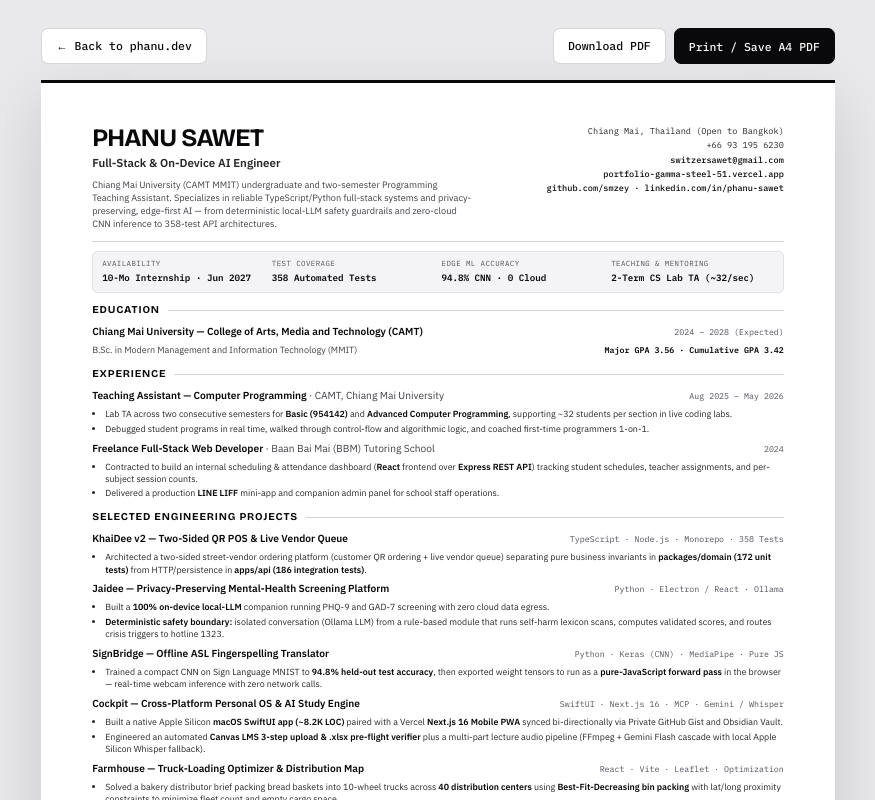
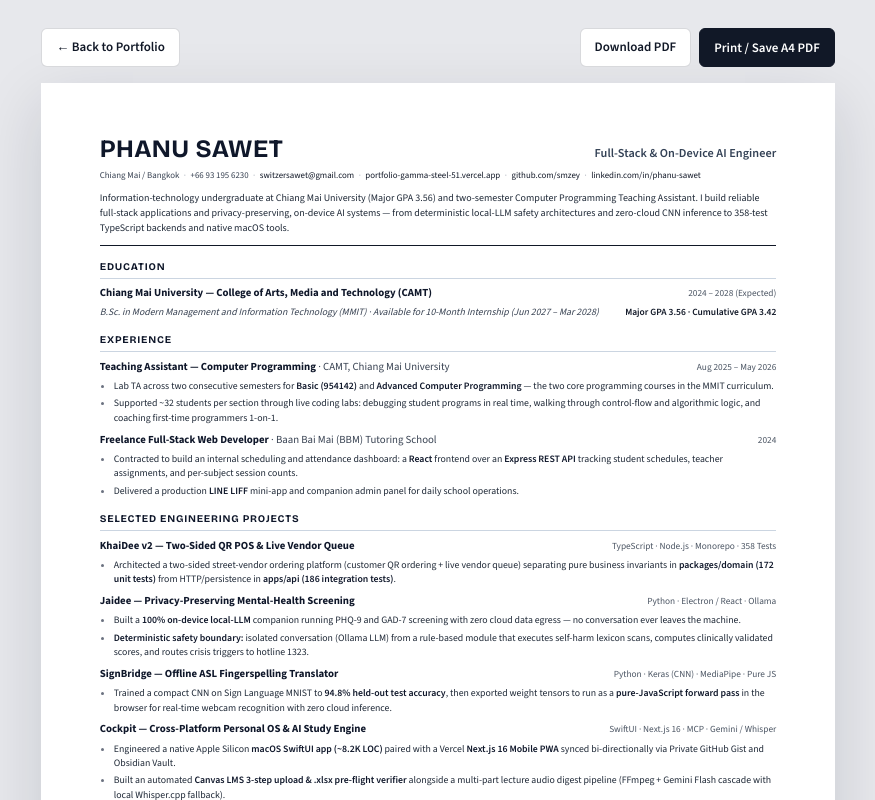
Before and after one commit to smzey/portfolio, a Next.js app: page /cv in a window 1280 px wide. Shown: the top 800 px of the page, without its empty margins (202-1077 px from the left). Built offline with nearby package versions, Linux system fonts and the light colour scheme; a web font is replaced by a local one.

Commit message:
refactor(cv): rebuild CV in Source Sans 3 executive layout with clean ATS structure

```diff
--- a/src/app/cv/cv.module.css
+++ b/src/app/cv/cv.module.css
@@ -1,8 +1,11 @@
 .wrapper {
   min-height: 100vh;
-  background: #e9e9ec;
+  background: #e7e8ec;
   padding: 28px 16px 56px;
-  color: #09090b;
+  color: #111827;
+  font-family: var(--font-cv), -apple-system, BlinkMacSystemFont, 'Helvetica Neue', Arial, sans-serif;
+  -webkit-font-smoothing: antialiased;
+  -moz-osx-font-smoothing: grayscale;
 }
 
 .toolbar {
@@ -19,217 +22,204 @@
   align-items: center;
   gap: 6px;
   padding: 8px 14px;
-  border-radius: 7px;
-  border: 1px solid rgba(9, 9, 11, 0.16);
+  border-radius: 6px;
+  border: 1px solid rgba(17, 24, 39, 0.16);
   background: #ffffff;
-  color: #09090b;
-  font-family: var(--font-mono), ui-monospace, monospace;
-  font-size: 11.5px;
-  font-weight: 500;
+  color: #111827;
+  font-family: var(--font-cv), -apple-system, sans-serif;
+  font-size: 13px;
+  font-weight: 600;
   cursor: pointer;
+  text-decoration: none;
 }
 
 .toolbarPrimary {
-  background: #09090b;
-  color: #fafafa;
-  border-color: #09090b;
+  background: #111827;
+  color: #ffffff;
+  border-color: #111827;
 }
 
-/* Exact A4 Swiss Architectural Sheet */
+/* Exact A4 Executive Engineering CV Sheet */
 .sheet {
   width: 210mm;
   min-height: 297mm;
   max-height: 297mm;
   margin: 0 auto;
   background: #ffffff;
-  color: #09090b;
-  padding: 11mm 13.5mm 10mm;
-  border-top: 3.5px solid #09090b;
-  box-shadow: 0 20px 60px rgba(9, 9, 11, 0.14);
+  color: #111827;
+  padding: 14mm 15.5mm 13mm;
+  box-shadow: 0 20px 60px rgba(17, 24, 39, 0.14);
   overflow: hidden;
   display: flex;
   flex-direction: column;
-  gap: 9px;
-}
-
-.mono {
-  font-family: var(--font-mono), ui-monospace, SFMono-Regular, Menlo, monospace;
+  gap: 13px;
+  font-family: var(--font-cv), -apple-system, BlinkMacSystemFont, 'Helvetica Neue', Arial, sans-serif;
   font-variant-numeric: tabular-nums;
 }
 
 /* Header */
 .header {
-  display: grid;
-  grid-template-columns: 1.3fr 1fr;
-  gap: 14px;
-  align-items: start;
-  padding-bottom: 9px;
-  border-bottom: 1px solid #d4d4d8;
+  display: flex;
+  flex-direction: column;
+  gap: 5.5px;
+  padding-bottom: 10px;
+  border-bottom: 1.5px solid #111827;
+}
+
+.headerTop {
+  display: flex;
+  justify-content: space-between;
+  align-items: baseline;
+  gap: 12px;
 }
 
 .name {
   margin: 0;
-  font-family: var(--font-display), var(--font-sans), sans-serif;
   font-size: 25px;
   font-weight: 700;
-  letter-spacing: -0.03em;
+  letter-spacing: 0.015em;
   line-height: 1.05;
-  color: #09090b;
+  color: #0f172a;
 }
 
 .role {
-  margin-top: 3px;
-  font-size: 11.5px;
+  font-size: 12.2px;
   font-weight: 600;
-  color: #27272a;
+  color: #334155;
+  letter-spacing: 0.005em;
+}
+
+.contactLine {
+  display: flex;
+  flex-wrap: nowrap;
+  align-items: center;
+  gap: 4.5px;
+  font-size: 8.85px;
+  line-height: 1.4;
+  color: #374151;
+  white-space: nowrap;
+}
+
+.contactSep {
+  color: #9ca3af;
+}
+
+.contactLink {
+  color: #111827;
+  text-decoration: none;
+  font-weight: 500;
 }
 
 .summary {
-  margin: 6px 0 0;
-  font-size: 9.2px;
-  line-height: 1.44;
-  color: #3f3f46;
-}
-
-.contactBlock {
-  display: flex;
-  flex-direction: column;
-  align-items: flex-end;
-  gap: 2.5px;
-  font-size: 8.6px;
-  line-height: 1.38;
-  color: #27272a;
-}
-
-.contactLink {
-  color: #09090b;
-  font-weight: 500;
-}
-
-/* KPI Proof Strip */
-.strip {
-  display: grid;
-  grid-template-columns: repeat(4, minmax(0, 1fr));
-  gap: 7px;
-  padding: 6.5px 9px;
-  background: #f4f4f6;
-  border: 1px solid #e4e4e7;
-  border-radius: 5px;
-}
-
-.stripItem {
-  display: flex;
-  flex-direction: column;
-  gap: 1px;
-}
-
-.stripKey {
-  font-size: 7.4px;
-  letter-spacing: 0.06em;
-  text-transform: uppercase;
-  color: #52525b;
-}
-
-.stripVal {
-  font-size: 9.2px;
-  font-weight: 600;
-  color: #09090b;
+  margin: 3px 0 0;
+  font-size: 10px;
+  line-height: 1.5;
+  color: #1f2937;
 }
 
 /* Sections */
 .section {
   display: flex;
   flex-direction: column;
-  gap: 5.5px;
-}
-
-.secHead {
-  display: flex;
-  align-items: center;
-  gap: 8px;
+  gap: 7.5px;
 }
 
 .secTitle {
   margin: 0;
-  font-family: var(--font-display), var(--font-sans), sans-serif;
-  font-size: 10.5px;
+  padding-bottom: 3px;
+  border-bottom: 1px solid #cbd5e1;
+  font-size: 10.2px;
   font-weight: 700;
   letter-spacing: 0.08em;
   text-transform: uppercase;
-  color: #09090b;
-  white-space: nowrap;
-}
-
-.secRule {
-  flex: 1;
-  height: 1px;
-  background: #d4d4d8;
+  color: #0f172a;
 }
 
 /* Entries */
 .entry {
   display: flex;
   flex-direction: column;
-  gap: 2px;
+  gap: 2.5px;
 }
 
 .entryTop {
   display: flex;
   justify-content: space-between;
   align-items: baseline;
-  gap: 10px;
+  gap: 12px;
 }
 
 .entryTitle {
-  font-size: 10.2px;
-  font-weight: 600;
-  color: #09090b;
+  font-size: 10.8px;
+  font-weight: 700;
+  color: #0f172a;
+  line-height: 1.3;
 }
 
 .entryOrg {
   font-weight: 400;
-  color: #3f3f46;
+  color: #374151;
+}
+
+.entrySub {
+  font-size: 9.8px;
+  font-style: italic;
+  color: #374151;
+  line-height: 1.38;
 }
 
 .entryMeta {
-  font-size: 8.3px;
-  color: #52525b;
+  font-size: 9.3px;
+  font-weight: 500;
+  color: #4b5563;
+  white-space: nowrap;
+}
+
+.entryMetaStrong {
+  font-size: 9.5px;
+  font-weight: 600;
+  color: #111827;
   white-space: nowrap;
 }
 
 .bullets {
-  margin: 1.5px 0 0;
-  padding-left: 13px;
+  margin: 2px 0 0;
+  padding-left: 14px;
+  list-style-type: disc;
   display: flex;
   flex-direction: column;
-  gap: 2px;
-  font-size: 8.9px;
-  line-height: 1.4;
-  color: #27272a;
+  gap: 3px;
+  font-size: 9.8px;
+  line-height: 1.46;
+  color: #1f2937;
+}
+
+.bullets li::marker {
+  color: #6b7280;
 }
 
 .bullets li strong {
-  color: #09090b;
+  color: #0f172a;
   font-weight: 600;
 }
 
-/* Skills Table */
+/* Skills Grid */
 .skillsGrid {
   display: grid;
-  grid-template-columns: 96px 1fr;
-  row-gap: 3px;
-  column-gap: 10px;
-  font-size: 8.9px;
-  line-height: 1.38;
+  grid-template-columns: 98px 1fr;
+  row-gap: 4px;
+  column-gap: 12px;
+  font-size: 9.8px;
+  line-height: 1.44;
 }
 
 .skillLabel {
-  font-weight: 600;
-  color: #09090b;
+  font-weight: 700;
+  color: #0f172a;
 }
 
 .skillVal {
-  color: #27272a;
+  color: #1f2937;
 }
 
 @page {
--- /dev/null
+++ b/src/app/cv/layout.tsx
@@ -0,0 +1,20 @@
+import type { Metadata } from 'next';
+import { Source_Sans_3 } from 'next/font/google';
+
+const sourceSans = Source_Sans_3({
+  subsets: ['latin'],
+  weight: ['400', '500', '600', '700'],
+  style: ['normal', 'italic'],
+  variable: '--font-cv',
+  display: 'swap',
+});
+
+export const metadata: Metadata = {
+  title: 'Phanu Sawet — Curriculum Vitae',
+  description:
+    'Curriculum Vitae of Phanu Sawet — Full-Stack & On-Device AI Engineer (Chiang Mai University, CAMT MMIT · Major GPA 3.56).',
+};
+
+export default function CvLayout({ children }: { children: React.ReactNode }) {
+  return <div className={sourceSans.variable}>{children}</div>;
+}
--- a/src/app/cv/page.tsx
+++ b/src/app/cv/page.tsx
@@ -7,7 +7,7 @@ export default function CvPage() {
     <div className={styles.wrapper}>
       <div className={styles.toolbar}>
         <a href="/" className={styles.toolbarBtn}>
-          ← Back to phanu.dev
+          ← Back to Portfolio
         </a>
         <div style={{ display: 'flex', gap: 8 }}>
           <a href="/Phanu_Sawet_CV.pdf" download className={styles.toolbarBtn}>
@@ -26,95 +26,79 @@ export default function CvPage() {
       <article className={styles.sheet}>
         {/* Header */}
         <header className={styles.header}>
-          <div>
+          <div className={styles.headerTop}>
             <h1 className={styles.name}>PHANU SAWET</h1>
             <div className={styles.role}>Full-Stack &amp; On-Device AI Engineer</div>
-            <p className={styles.summary}>
-              Chiang Mai University (CAMT MMIT) undergraduate and two-semester Programming Teaching Assistant.
-              Specializes in reliable TypeScript/Python full-stack systems and privacy-preserving, edge-first AI —
-              from deterministic local-LLM safety guardrails and zero-cloud CNN inference to 358-test API architectures.
-            </p>
           </div>
-          <div className={`${styles.contactBlock} ${styles.mono}`}>
-            <span>Chiang Mai, Thailand (Open to Bangkok)</span>
+
+          <div className={styles.contactLine}>
+            <span>Chiang Mai / Bangkok</span>
+            <span className={styles.contactSep}>·</span>
             <span>+66 93 195 6230</span>
+            <span className={styles.contactSep}>·</span>
             <a className={styles.contactLink} href="mailto:switzersawet@gmail.com">
               switzersawet@gmail.com
             </a>
+            <span className={styles.contactSep}>·</span>
             <a className={styles.contactLink} href="https://portfolio-gamma-steel-51.vercel.app">
               portfolio-gamma-steel-51.vercel.app
             </a>
+            <span className={styles.contactSep}>·</span>
             <a className={styles.contactLink} href="https://github.com/smzey">
-              github.com/smzey · linkedin.com/in/phanu-sawet
+              github.com/smzey
+            </a>
+            <span className={styles.contactSep}>·</span>
+            <a className={styles.contactLink} href="https://linkedin.com/in/phanu-sawet">
+              linkedin.com/in/phanu-sawet
             </a>
           </div>
+
+          <p className={styles.summary}>
+            Information-technology undergraduate at Chiang Mai University (Major GPA 3.56) and two-semester Computer Programming
+            Teaching Assistant. I build reliable full-stack applications and privacy-preserving, on-device AI systems — from
+            deterministic local-LLM safety architectures and zero-cloud CNN inference to 358-test TypeScript backends and native
+            macOS tools.
+          </p>
         </header>
-
-        {/* Engineering Proof Strip */}
-        <section className={styles.strip}>
-          <div className={styles.stripItem}>
-            <span className={`${styles.stripKey} ${styles.mono}`}>AVAILABILITY</span>
-            <span className={`${styles.stripVal} ${styles.mono}`}>10-Mo Internship · Jun 2027</span>
-          </div>
-          <div className={styles.stripItem}>
-            <span className={`${styles.stripKey} ${styles.mono}`}>TEST COVERAGE</span>
-            <span className={`${styles.stripVal} ${styles.mono}`}>358 Automated Tests</span>
-          </div>
-          <div className={styles.stripItem}>
-            <span className={`${styles.stripKey} ${styles.mono}`}>EDGE ML ACCURACY</span>
-            <span className={`${styles.stripVal} ${styles.mono}`}>94.8% CNN · 0 Cloud</span>
-          </div>
-          <div className={styles.stripItem}>
-            <span className={`${styles.stripKey} ${styles.mono}`}>TEACHING &amp; MENTORING</span>
-            <span className={`${styles.stripVal} ${styles.mono}`}>2-Term CS Lab TA (~32/sec)</span>
-          </div>
-        </section>
 
         {/* Education */}
         <section className={styles.section}>
-          <div className={styles.secHead}>
-            <h2 className={styles.secTitle}>Education</h2>
-            <div className={styles.secRule} />
-          </div>
+          <h2 className={styles.secTitle}>Education</h2>
           <div className={styles.entry}>
             <div className={styles.entryTop}>
               <div className={styles.entryTitle}>
                 Chiang Mai University — College of Arts, Media and Technology (CAMT)
               </div>
-              <div className={`${styles.entryMeta} ${styles.mono}`}>2024 – 2028 (Expected)</div>
+              <div className={styles.entryMeta}>2024 – 2028 (Expected)</div>
             </div>
             <div className={styles.entryTop}>
-              <div className={styles.entryOrg} style={{ fontSize: '9px' }}>
-                B.Sc. in Modern Management and Information Technology (MMIT)
+              <div className={styles.entrySub}>
+                B.Sc. in Modern Management and Information Technology (MMIT) · Available for 10-Month Internship (Jun 2027 – Mar 2028)
               </div>
-              <div className={`${styles.entryMeta} ${styles.mono}`} style={{ color: '#09090b', fontWeight: 600 }}>
-                Major GPA 3.56 · Cumulative GPA 3.42
-              </div>
+              <div className={styles.entryMetaStrong}>Major GPA 3.56 · Cumulative GPA 3.42</div>
             </div>
           </div>
         </section>
 
         {/* Experience */}
         <section className={styles.section}>
-          <div className={styles.secHead}>
-            <h2 className={styles.secTitle}>Experience</h2>
-            <div className={styles.secRule} />
-          </div>
+          <h2 className={styles.secTitle}>Experience</h2>
 
           <div className={styles.entry}>
             <div className={styles.entryTop}>
               <div className={styles.entryTitle}>
                 Teaching Assistant — Computer Programming <span className={styles.entryOrg}>· CAMT, Chiang Mai University</span>
               </div>
-              <div className={`${styles.entryMeta} ${styles.mono}`}>Aug 2025 – May 2026</div>
+              <div className={styles.entryMeta}>Aug 2025 – May 2026</div>
             </div>
             <ul className={styles.bullets}>
               <li>
                 Lab TA across two consecutive semesters for <strong>Basic (954142)</strong> and{' '}
-                <strong>Advanced Computer Programming</strong>, supporting ~32 students per section in live coding labs.
+                <strong>Advanced Computer Programming</strong> — the two core programming courses in the MMIT curriculum.
               </li>
               <li>
-                Debugged student programs in real time, walked through control-flow and algorithmic logic, and coached first-time programmers 1-on-1.
+                Supported ~32 students per section through live coding labs: debugging student programs in real time, walking
+                through control-flow and algorithmic logic, and coaching first-time programmers 1-on-1.
               </li>
             </ul>
           </div>
@@ -124,51 +108,51 @@ export default function CvPage() {
               <div className={styles.entryTitle}>
                 Freelance Full-Stack Web Developer <span className={styles.entryOrg}>· Baan Bai Mai (BBM) Tutoring School</span>
               </div>
-              <div className={`${styles.entryMeta} ${styles.mono}`}>2024</div>
+              <div className={styles.entryMeta}>2024</div>
             </div>
             <ul className={styles.bullets}>
               <li>
-                Contracted to build an internal scheduling &amp; attendance dashboard (<strong>React</strong> frontend over{' '}
-                <strong>Express REST API</strong>) tracking student schedules, teacher assignments, and per-subject session counts.
+                Contracted to build an internal scheduling and attendance dashboard: a <strong>React</strong> frontend over an{' '}
+                <strong>Express REST API</strong> tracking student schedules, teacher assignments, and per-subject session counts.
               </li>
               <li>
-                Delivered a production <strong>LINE LIFF</strong> mini-app and companion admin panel for school staff operations.
+                Delivered a production <strong>LINE LIFF</strong> mini-app and companion admin panel for daily school operations.
               </li>
             </ul>
           </div>
         </section>
 
-        {/* Selected Engineering Projects */}
+        {/* Selected Projects */}
         <section className={styles.section}>
-          <div className={styles.secHead}>
-            <h2 className={styles.secTitle}>Selected Engineering Projects</h2>
-            <div className={styles.secRule} />
-          </div>
+          <h2 className={styles.secTitle}>Selected Engineering Projects</h2>
 
           <div className={styles.entry}>
             <div className={styles.entryTop}>
               <div className={styles.entryTitle}>KhaiDee v2 — Two-Sided QR POS &amp; Live Vendor Queue</div>
-              <div className={`${styles.entryMeta} ${styles.mono}`}>TypeScript · Node.js · Monorepo · 358 Tests</div>
+              <div className={styles.entryMeta}>TypeScript · Node.js · Monorepo · 358 Tests</div>
             </div>
             <ul className={styles.bullets}>
               <li>
-                Architected a two-sided street-vendor ordering platform (customer QR ordering + live vendor queue) separating pure business invariants in{' '}
-                <strong>packages/domain (172 unit tests)</strong> from HTTP/persistence in <strong>apps/api (186 integration tests)</strong>.
+                Architected a two-sided street-vendor ordering platform (customer QR ordering + live vendor queue) separating pure
+                business invariants in <strong>packages/domain (172 unit tests)</strong> from HTTP/persistence in{' '}
+                <strong>apps/api (186 integration tests)</strong>.
               </li>
             </ul>
           </div>
 
           <div className={styles.entry}>
             <div className={styles.entryTop}>
-              <div className={styles.entryTitle}>Jaidee — Privacy-Preserving Mental-Health Screening Platform</div>
-              <div className={`${styles.entryMeta} ${styles.mono}`}>Python · Electron / React · Ollama</div>
+              <div className={styles.entryTitle}>Jaidee — Privacy-Preserving Mental-Health Screening</div>
+              <div className={styles.entryMeta}>Python · Electron / React · Ollama</div>
             </div>
             <ul className={styles.bullets}>
               <li>
-                Built a <strong>100% on-device local-LLM</strong> companion running PHQ-9 and GAD-7 screening with zero cloud data egress.
+                Built a <strong>100% on-device local-LLM</strong> companion running PHQ-9 and GAD-7 screening with zero cloud data
+                egress — no conversation ever leaves the machine.
               </li>
               <li>
-                <strong>Deterministic safety boundary:</strong> isolated conversation (Ollama LLM) from a rule-based module that runs self-harm lexicon scans, computes validated scores, and routes crisis triggers to hotline 1323.
+                <strong>Deterministic safety boundary:</strong> isolated conversation (Ollama LLM) from a rule-based module that
+                executes self-harm lexicon scans, computes clinically validated scores, and routes crisis triggers to hotline 1323.
               </li>
             </ul>
           </div>
@@ -176,12 +160,13 @@ export default function CvPage() {
           <div className={styles.entry}>
             <div className={styles.entryTop}>
               <div className={styles.entryTitle}>SignBridge — Offline ASL Fingerspelling Translator</div>
-              <div className={`${styles.entryMeta} ${styles.mono}`}>Python · Keras (CNN) · MediaPipe · Pure JS</div>
+              <div className={styles.entryMeta}>Python · Keras (CNN) · MediaPipe · Pure JS</div>
             </div>
             <ul className={styles.bullets}>
               <li>
-                Trained a compact CNN on Sign Language MNIST to <strong>94.8% held-out test accuracy</strong>, then exported weight tensors to run as a{' '}
-                <strong>pure-JavaScript forward pass</strong> in the browser — real-time webcam inference with zero network calls.
+                Trained a compact CNN on Sign Language MNIST to <strong>94.8% held-out test accuracy</strong>, then exported
+                weight tensors to run as a <strong>pure-JavaScript forward pass</strong> in the browser for real-time webcam
+                recognition with zero cloud inference.
               </li>
             </ul>
           </div>
@@ -189,14 +174,16 @@ export default function CvPage() {
           <div className={styles.entry}>
             <div className={styles.entryTop}>
               <div className={styles.entryTitle}>Cockpit — Cross-Platform Personal OS &amp; AI Study Engine</div>
-              <div className={`${styles.entryMeta} ${styles.mono}`}>SwiftUI · Next.js 16 · MCP · Gemini / Whisper</div>
+              <div className={styles.entryMeta}>SwiftUI · Next.js 16 · MCP · Gemini / Whisper</div>
             </div>
             <ul className={styles.bullets}>
               <li>
-                Built a native Apple Silicon <strong>macOS SwiftUI app (~8.2K LOC)</strong> paired with a Vercel <strong>Next.js 16 Mobile PWA</strong> synced bi-directionally via Private GitHub Gist and Obsidian Vault.
+                Engineered a native Apple Silicon <strong>macOS SwiftUI app (~8.2K LOC)</strong> paired with a Vercel{' '}
+                <strong>Next.js 16 Mobile PWA</strong> synced bi-directionally via Private GitHub Gist and Obsidian Vault.
               </li>
               <li>
-                Engineered an automated <strong>Canvas LMS 3-step upload &amp; .xlsx pre-flight verifier</strong> plus a multi-part lecture audio pipeline (FFmpeg + Gemini Flash cascade with local Apple Silicon Whisper fallback).
+                Built an automated <strong>Canvas LMS 3-step upload &amp; .xlsx pre-flight verifier</strong> alongside a multi-part
+                lecture audio digest pipeline (FFmpeg + Gemini Flash cascade with local Whisper.cpp fallback).
               </li>
             </ul>
           </div>
@@ -204,12 +191,13 @@ export default function CvPage() {
           <div className={styles.entry}>
             <div className={styles.entryTop}>
               <div className={styles.entryTitle}>Farmhouse — Truck-Loading Optimizer &amp; Distribution Map</div>
-              <div className={`${styles.entryMeta} ${styles.mono}`}>React · Vite · Leaflet · Optimization</div>
+              <div className={styles.entryMeta}>React · Vite · Leaflet · Optimization</div>
             </div>
             <ul className={styles.bullets}>
               <li>
-                Solved a bakery distributor brief packing bread baskets into 10-wheel trucks across <strong>40 distribution centers</strong> using{' '}
-                <strong>Best-Fit-Decreasing bin packing</strong> with lat/long proximity constraints to minimize fleet count and empty cargo space.
+                Solved a bakery distributor brief packing bread baskets into 10-wheel trucks across <strong>40 distribution centers</strong>{' '}
+                using <strong>Best-Fit-Decreasing bin packing</strong> with lat/long proximity constraints to minimize fleet count
+                and empty cargo space.
               </li>
             </ul>
           </div>
@@ -217,12 +205,13 @@ export default function CvPage() {
           <div className={styles.entry}>
             <div className={styles.entryTop}>
               <div className={styles.entryTitle}>Anya (Thai Medicine-Label Reader) &amp; CAMT Grade Calculator</div>
-              <div className={`${styles.entryMeta} ${styles.mono}`}>Python · Gemini Vision · Node · Raw PostgreSQL</div>
+              <div className={styles.entryMeta}>Python · Gemini Vision · Node.js · PostgreSQL</div>
             </div>
             <ul className={styles.bullets}>
               <li>
-                <strong>Anya:</strong> Audio-and-keyboard-only Vision OCR + Thai TTS reading webcam prescription dosages aloud for blind users.{' '}
-                <strong>Grade API:</strong> Rebuilt Excel tracker as Express + raw <code>pg</code> PostgreSQL REST API covered by <code>node --test</code> &amp; <code>supertest</code>.
+                <strong>Anya:</strong> Audio-and-keyboard-only Vision OCR + Thai TTS reading webcam prescription dosages aloud for
+                blind users. <strong>Grade API:</strong> Rebuilt an Excel tracker as an Express + raw pg PostgreSQL REST API
+                covered by node --test and supertest.
               </li>
             </ul>
           </div>
@@ -230,19 +219,18 @@ export default function CvPage() {
 
         {/* Technical Skills */}
         <section className={styles.section}>
-          <div className={styles.secHead}>
-            <h2 className={styles.secTitle}>Technical Skills</h2>
-            <div className={styles.secRule} />
-          </div>
+          <h2 className={styles.secTitle}>Technical Skills</h2>
           <div className={styles.skillsGrid}>
-            <div className={`${styles.skillLabel} ${styles.mono}`}>Languages</div>
+            <div className={styles.skillLabel}>Languages</div>
             <div className={styles.skillVal}>TypeScript, Python, JavaScript, Swift, SQL, PHP, HTML/CSS</div>
-            <div className={`${styles.skillLabel} ${styles.mono}`}>Web &amp; Backend</div>
+            <div className={styles.skillLabel}>Web &amp; Backend</div>
             <div className={styles.skillVal}>React, Next.js 16, Vite, Node.js, Express, REST APIs, PostgreSQL (raw pg), MySQL, Laravel, LINE LIFF</div>
-            <div className={`${styles.skillLabel} ${styles.mono}`}>AI, ML &amp; Data</div>
+            <div className={styles.skillLabel}>AI &amp; Data</div>
             <div className={styles.skillVal}>Keras (CNN), MediaPipe, Local LLMs (Ollama, Qwen), Gemini Vision/Audio API, Whisper.cpp, Hugging Face</div>
-            <div className={`${styles.skillLabel} ${styles.mono}`}>Systems &amp; Spoken</div>
-            <div className={styles.skillVal}>SwiftUI, Electron, Docker, Git/GitHub, MCP, Leaflet, node --test / Supertest · Spoken: Thai (Native), English</div>
+            <div className={styles.skillLabel}>Systems &amp; Tools</div>
+            <div className={styles.skillVal}>SwiftUI, Electron, Docker, Git &amp; GitHub, MCP, Leaflet, node --test, Supertest</div>
+            <div className={styles.skillLabel}>Spoken</div>
+            <div className={styles.skillVal}>Thai (Native), English</div>
           </div>
         </section>
       </article>
```
Also changed, not shown: 1 other file (tests, documents, lock files or other folders).
